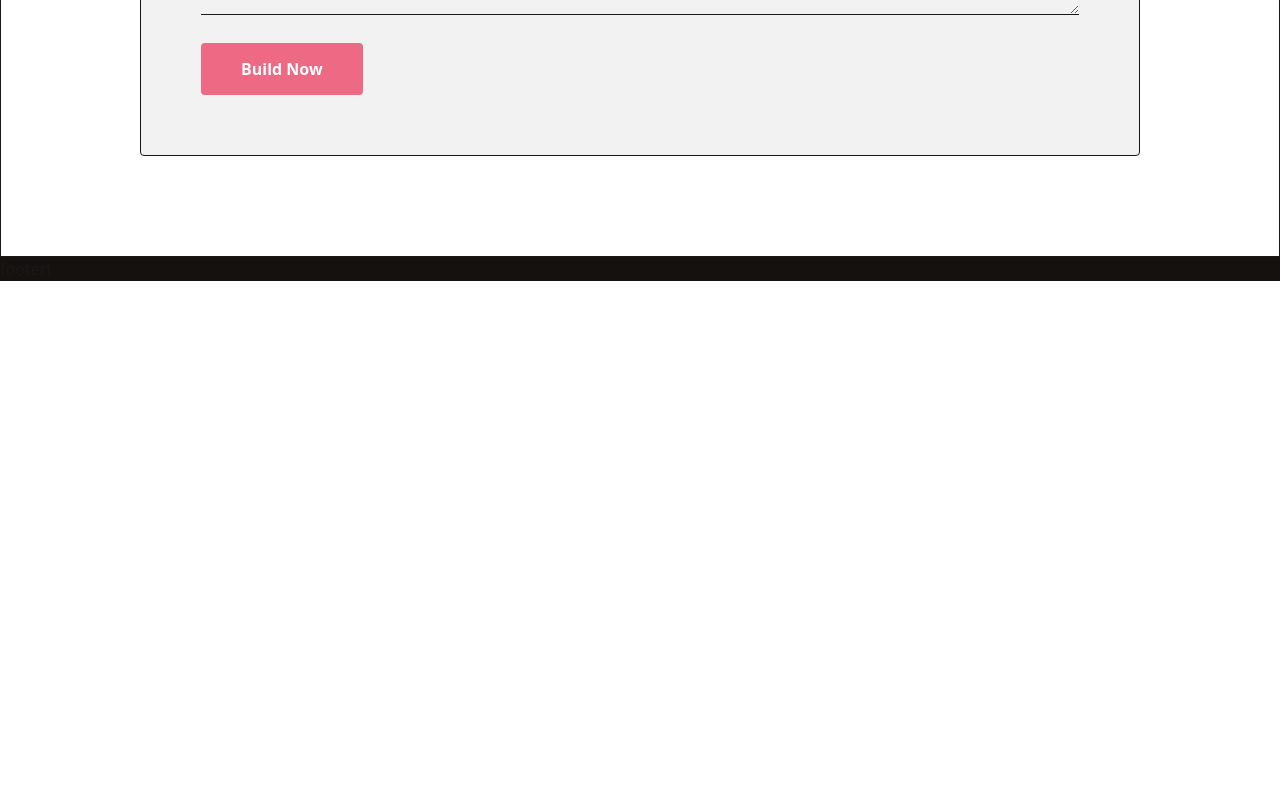
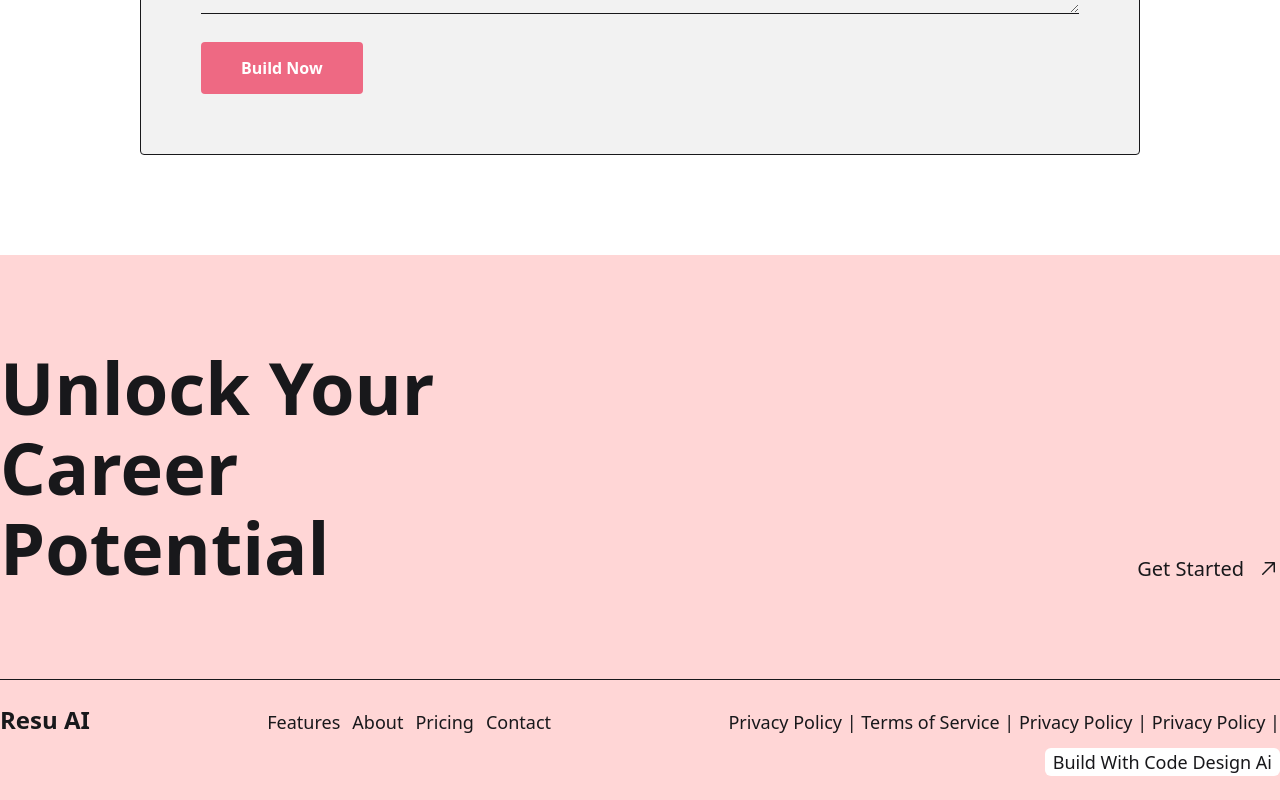
Before and after one commit to rejaulvoice18/resu-ai, a React (Vite) app: page / in a window 1280 px wide. Shown: the part 1452-2252 px from the top of the page. Before the commit the page ends 1733 px from the top, so only its background shows below. Built offline with nearby package versions, Linux system fonts and the light colour scheme.

Commit message:
footer section done

```diff
--- a/package.json
+++ b/package.json
@@ -16,6 +16,7 @@
     "match-sorter": "^8.0.0",
     "react": "^19.0.0",
     "react-dom": "^19.0.0",
+    "react-icons": "^5.5.0",
     "react-router-dom": "^7.3.0",
     "sort-by": "^1.2.0",
     "tailwindcss": "^4.0.13"
--- a/src/pages/ContactUs/ContactUs.jsx
+++ b/src/pages/ContactUs/ContactUs.jsx
@@ -2,7 +2,7 @@ import React from 'react';
 
 const ContactUs = () => {
     return (
-        <div className='border mt-10 bg-white px-5 lg:px-0 py-[100px]'>
+        <div id='contact' className='mt-10 bg-white px-5 lg:px-0 py-[100px]'>
             {/* title and description section*/}
             <div className='text-center space-y-4 mb-6'>
                 <h2 className='text-4xl font-bold'>Let's Get Started</h2>
--- a/src/shared/Footer/Footer.jsx
+++ b/src/shared/Footer/Footer.jsx
@@ -1,10 +1,55 @@
-import React from 'react';
+import { GoArrowUpRight } from "react-icons/go";
+import { Link, NavLink } from "react-router-dom";
 
 const Footer = () => {
     return (
-        <div>
-            <div className='max-w-screen-xl mx-auto'>
-                footert
+        <div className='bg-[#FFD6D6] px-5 xl:px-0'>
+            <div className="max-w-screen-xl mx-auto ">
+                {/* title section */}
+                <div className='py-24 flex justify-between items-end border-b'>
+                    <h3 className='text-5xl md:text-6xl lg:text-7xl font-bold'>Unlock Your
+                        <span className='block my-2'>Career</span>
+                        <span>Potential</span>
+                    </h3>
+                    <div className="flex gap-3 items-center text-lg">
+                        <button className='text-xl cursor-pointer'>
+                            <a href="#contact">Get Started</a>
+                        </button>
+                        <span className="text-2xl"><GoArrowUpRight /></span>
+                    </div>
+                </div>
+
+                {/* link section */}
+                <div className="lg:flex justify-between items-baseline py-6 space-y-3 lg:space-y-0">
+                    <div>
+                        <Link className="text-2xl font-bold">Resu AI</Link>
+                    </div>
+                    <div className="">
+                        <div className="flex gap-3 text-lg">
+                            <Link>Features</Link>
+                            <Link to="">About</Link>
+                            <Link to="">Pricing</Link>
+                            <Link to="">Contact</Link>
+                        </div>
+                    </div>
+                    {/* privacy link section */}
+                    <div>
+                        <div className="lg:flex flex-col gap-3 items-end text-lg">
+                            <div>
+                                <Link>Privacy Policy | </Link>
+                                <Link to="">Terms of Service | </Link>
+                                <Link to="">Privacy Policy | </Link>
+                                <Link to="">Privacy Policy | </Link>
+                            </div>
+                            <div className="mt-2 lg:mt-0">
+                                <button className="bg-white px-2 rounded-md">
+                                    <a href="https://codedesign.ai/">
+                                        Build With Code Design Ai</a>
+                                </button>
+                            </div>
+                        </div>
+                    </div>
+                </div>
             </div>
         </div>
     );
```
Also changed, not shown: 1 other file (tests, documents, lock files or other folders).
